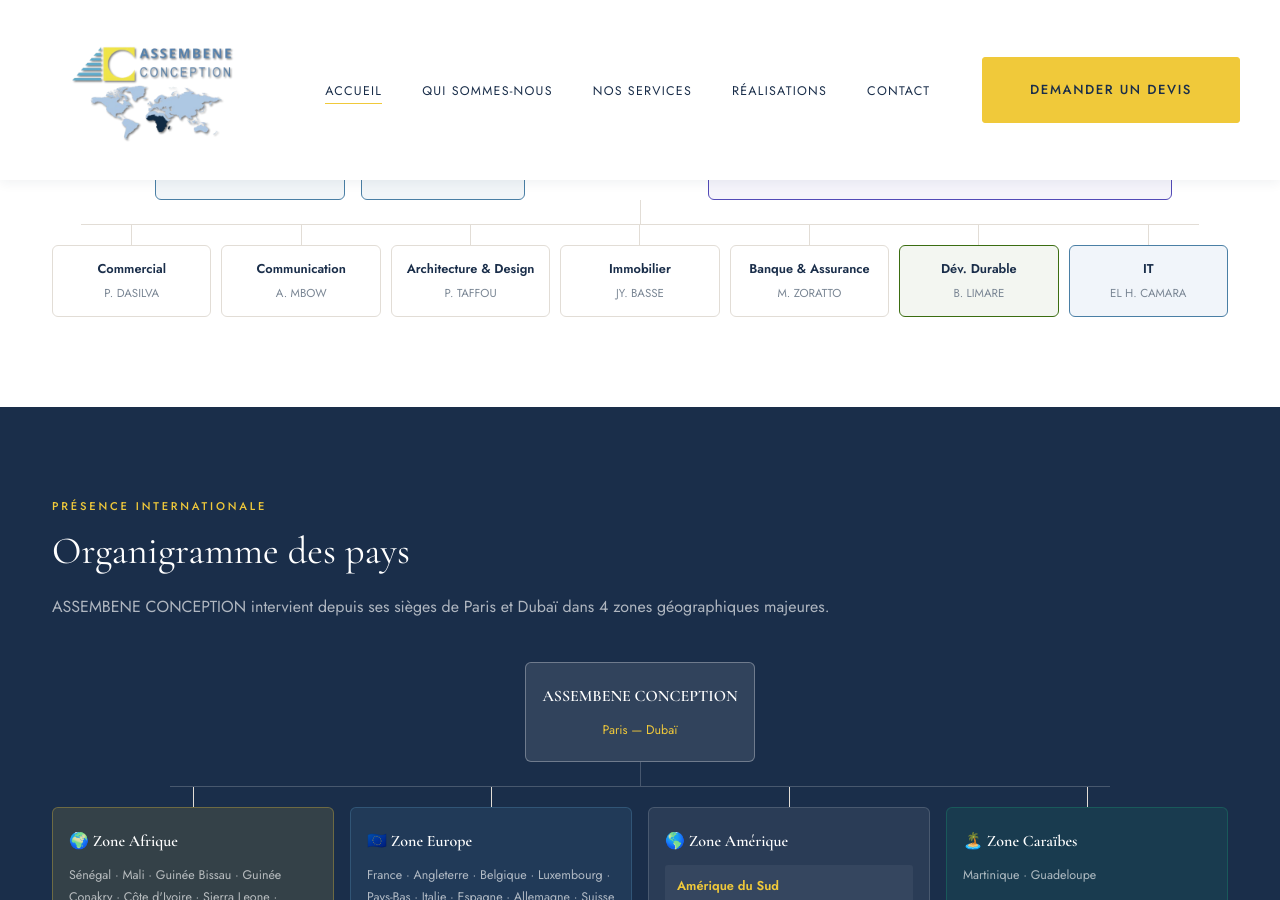
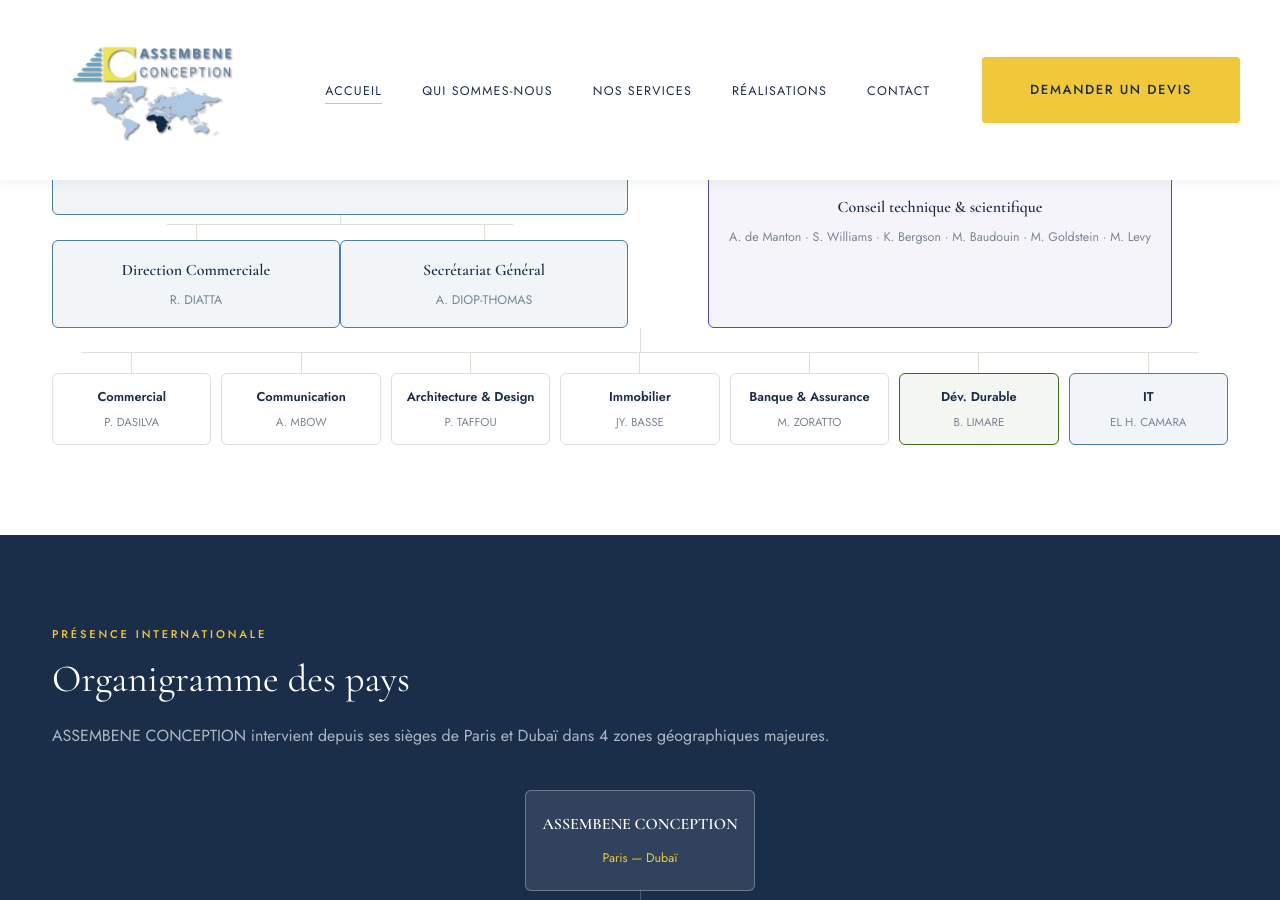
Before and after one commit to ASSEMBENE/assembene.github.io, a Jekyll site: the page built from index.html, in a window 1280 px wide and 900 px high, scrolled down 4923 px. Built offline with Jekyll 4.4.1, drawn with Linux system fonts in a browser that asks for light colours.

Commit message:
Arborescence Direction Commerciale et Secrétariat

```diff
--- a/index.html
+++ b/index.html
@@ -270,19 +270,34 @@
 
       <!-- NIVEAU 2 : Secrétariat + Conseil -->
       <div class="org-level org-level-2">
-        <div class="org-branch">
-          <div class="org-connector-v-top"></div>
-          <div style="display:flex;gap:16px;">
-     <div class="org-box org-teal" style="align-items:stretch;">
+      <div class="org-branch" style="flex:1;">
+       <div class="org-connector-v-top"></div>
+       <div class="org-box org-teal" style="width:100%;min-height:80px;justify-content:center;">
+       <span class="org-title">Direction Commerciale</span>
+       <span class="org-sub">R. DIATTA</span>
+  </div>
+  <!-- Branche verticale centrée -->
+  <div style="width:1px;height:24px;background:var(--border);margin:0 auto;"></div>
+      <!-- Branche horizontale -->
+      <div style="width:60%;height:1px;background:var(--border);margin:0 auto;"></div>
+      <!-- Les 2 sous-cellules -->
+      <div style="display:flex;width:100%;gap:0;">
+      <div style="flex:1;display:flex;flex-direction:column;align-items:center;">
+      <div style="width:1px;height:20px;background:var(--border);"></div>
+      <div class="org-box org-teal" style="width:100%;min-height:80px;justify-content:center;">
         <span class="org-title">Direction Commerciale</span>
         <span class="org-sub">R. DIATTA</span>
+      </div>
     </div>
-  <div class="org-box org-teal" style="align-items:stretch;">
-    <span class="org-title">Secrétariat Général</span>
-    <span class="org-sub">A. DIOP-THOMAS</span>
+    <div style="flex:1;display:flex;flex-direction:column;align-items:center;">
+      <div style="width:1px;height:20px;background:var(--border);"></div>
+      <div class="org-box org-teal" style="width:100%;min-height:80px;justify-content:center;">
+        <span class="org-title">Secrétariat Général</span>
+        <span class="org-sub">A. DIOP-THOMAS</span>
+      </div>
+    </div>
   </div>
 </div>
-        </div>
         <div class="org-branch">
           <div class="org-connector-v-top"></div>
           <div class="org-box org-purple">
```
